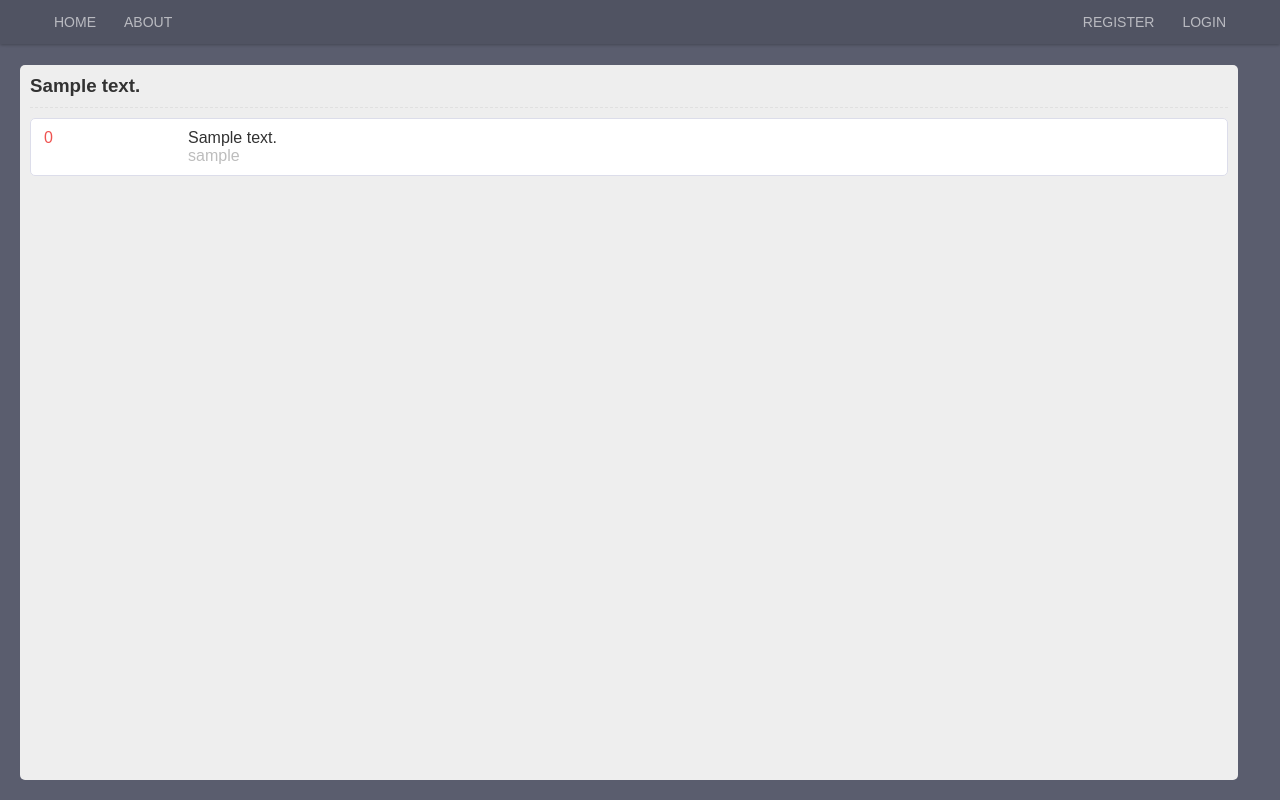
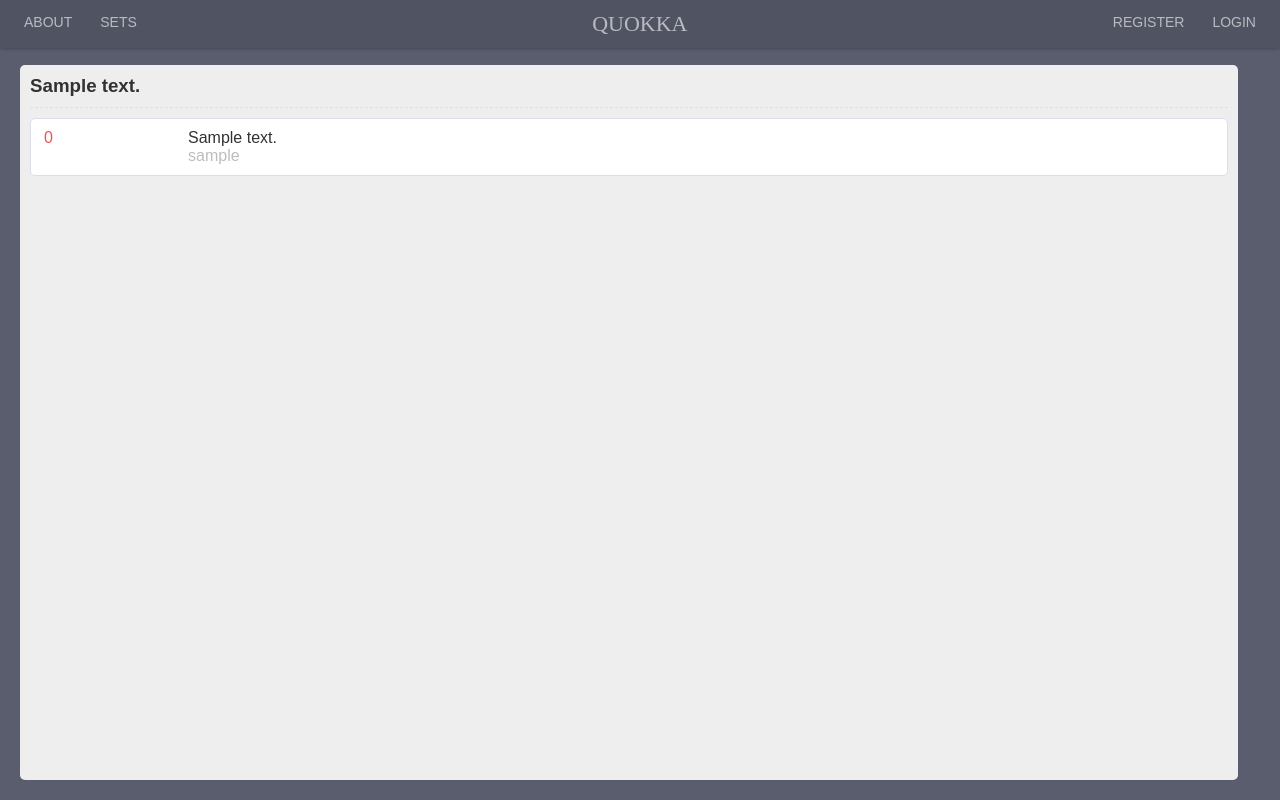
Before and after one commit to cassiebrooks/itech, a Django app: page /quokka/ in a window 1280 px wide. Run offline with Django 3.2, Linux system fonts and the light colour scheme; tables that the repository leaves empty hold one stand-in row (values such as "Sample post"); some libraries are stand-ins or nearby versions; some web fonts are replaced.

Commit message:
Add logo font

```diff
--- a/static/css/style.css
+++ b/static/css/style.css
@@ -1,3 +1,16 @@
+@font-face {
+    font-family: 'dock11';
+    src: url('../fonts/dock11.eot');
+    src: url('../fonts/dock11.eot?#iefix') format('embedded-opentype'),
+	     url('../fonts/dock11.woff2') format('woff2'),
+	     url('../fonts/dock11.woff') format('woff'),
+	     url('../fonts/dock11.ttf') format('truetype'),
+	     url('../fonts/dock11.svg#dock11') format('svg');
+    font-weight: normal;
+    font-style: normal;
+
+}
+
 * {
 	box-sizing: border-box;
 }
@@ -17,8 +30,7 @@ nav ul {
 }
 
 .nav-wrapper {
-	max-width: 1200px;
-	margin: 0 auto;
+	padding: 0 10px;
 }
 
 .wrapper {
@@ -37,6 +49,12 @@ nav {
 
 .pull-right {
     margin-left: auto;
+}
+
+.home-logo {
+    font-family: 'dock11';
+    font-size: 22px;
+	margin: -3px 0 -3px 30px;
 }
 
 nav a {
--- a/templates/base.html
+++ b/templates/base.html
@@ -21,8 +21,9 @@
     	<nav>
             <div class="nav-wrapper">
                 <ul>
-                    <li><a href="{% url 'index' %}">Home</a></li>
                     <li><a href="{% url 'about' %}">About</a></li>
+                    <li><a href="{% url 'about' %}">Sets</a></li>
+                    <li class="pull-right"><a href="{% url 'index' %}" class="home-logo">QUOKKA</a></li>
                     <li class="pull-right">
                         <ul>
                 	       {% if user.is_authenticated %}
```
Also changed, not shown: static/fonts/CODEBold.otf (added), static/fonts/dock11.otf (added).
